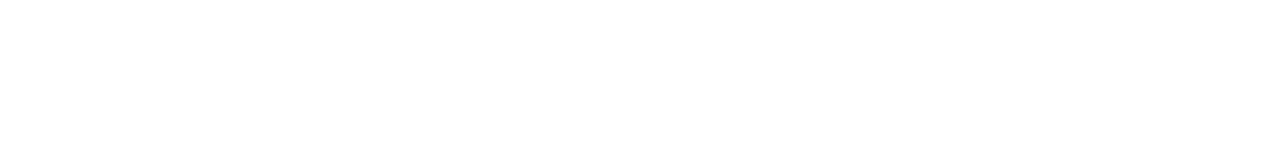
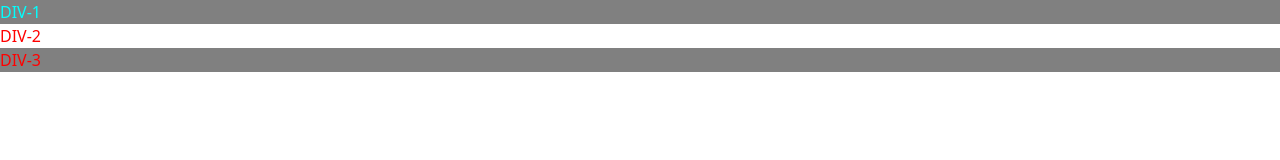
Before and after one commit to Kevinberg1/KYH-22-frontend, a plain HTML site: page lekttion-1/index.html in a window 1280 px wide. Drawn offline with nearby package versions, Linux system fonts and the light colour scheme.

Commit message:
letion 2  (FlexboxL)

```diff
--- a/lekttion-1/css/style.css
+++ b/lekttion-1/css/style.css
@@ -0,0 +1,14 @@
+/* Detta är en class anroppar alla med den i */
+.bg-grey {
+    background-color: gray;
+
+}
+/* alla div VÄGER MINST */
+div {
+    color: red;
+}
+/* hitta sak med id VÄGER MEST */
+#div-1 {
+    color: aqua;
+}
+/* tänk på vilkem ordning när det kommer till samma typ av css anrop. */
--- a/lekttion-1/index.html
+++ b/lekttion-1/index.html
@@ -12,6 +12,43 @@
    <title>Template</title>
 </head>
 <body>
+   <!-- block element (tar upp en hel rad)-->
+   <!-- <div class="border mt-2">Här är en div</div>
+   <p class="border mt-2">Här är en paragraf</p> -->
+   <!-- finns mellan 1-6 olika stolekar med rubriker skriv med H sedan siffran på stolek-->
+   <!-- <h1 class="border mt-2">Detta är en rubrik</h1>
+   <h2 class="border mt-2">Detta är en rubrik</h2>
+   <h6 class="border mt-2">Detta är en rubrik</h6> -->
+   <!-- detta använder vi så den ändras efter stolek med container -->
+   <!-- <div class="border container-fluid"> testar med en text</div> -->
+
+<!-- ******************************************************************************************************* -->
+
+   <!-- inline element (som ej tar upp en hel rad) -->
+   <!-- <span class="border mt-2"> Detta är en span</span>
+   <a href="e" class="border mt-2"> detta är en länk</a>
+   <i class="border mt-2"> ikoner</i>
+   <strong class="border mt-2"> gör till fetstil</strong>
+   <small class="border mt-2">gör texten mindre</small>
+   <img src="" alt="alt text om inte bilden visas eller om om lägger musen på"> -->
+
+   <!-- *************************************************************** -->
+
+   <!-- testar med css style -->
+   <div id="div-1" class="bg-grey">DIV-1</div>
+   <div id="div-2">DIV-2</div>
+   <div id="div-3" class="bg-grey">DIV-3</div>
+
+
+
+
+
+
+
+
+
+
+
 
 
    <script src="https://cdn.jsdelivr.net/npm/bootstrap@5.3.0-alpha1/dist/js/bootstrap.bundle.min.js" integrity="sha384-w76AqPfDkMBDXo30jS1Sgez6pr3x5MlQ1ZAGC+nuZB+EYdgRZgiwxhTBTkF7CXvN" crossorigin="anonymous"></script>
```
